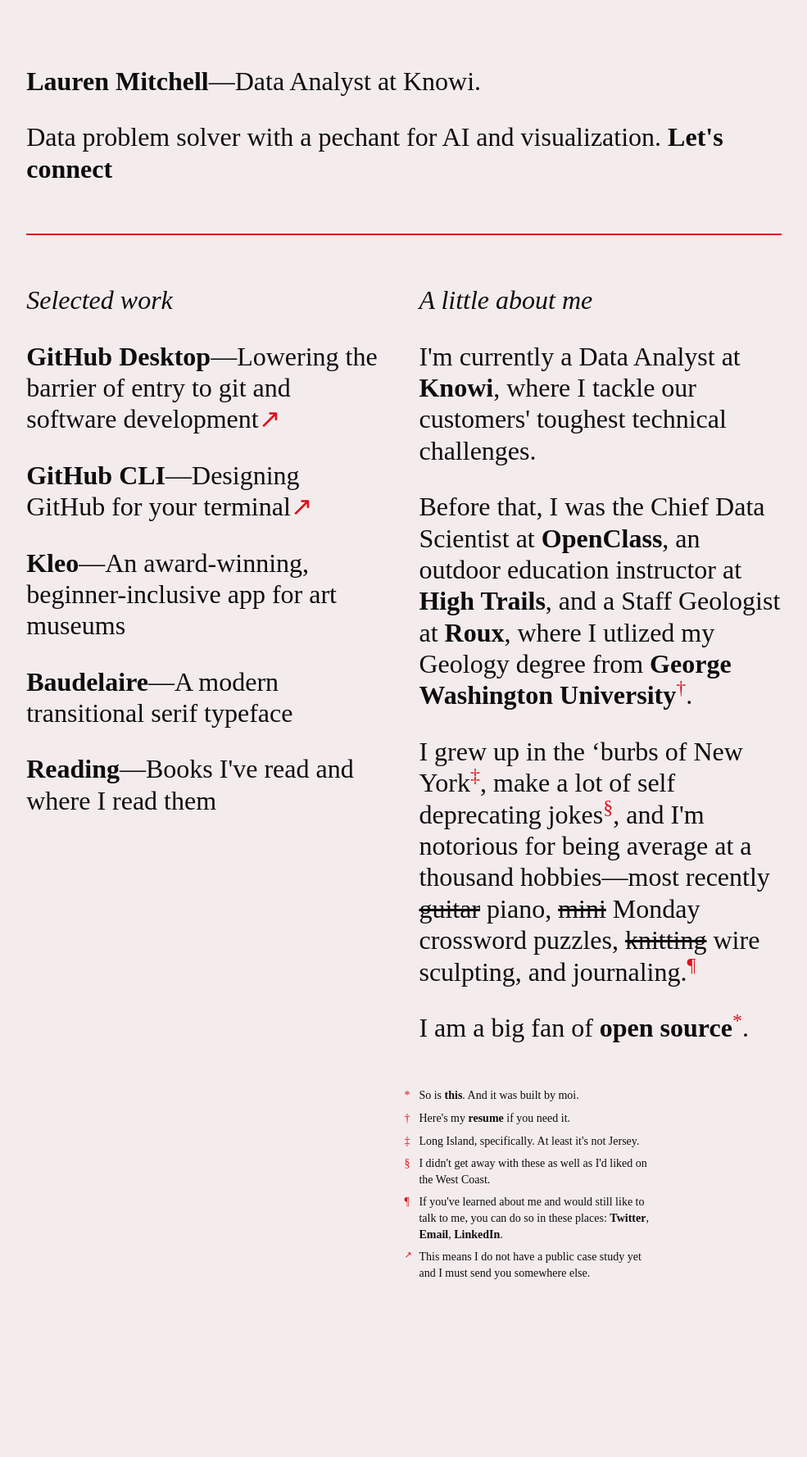
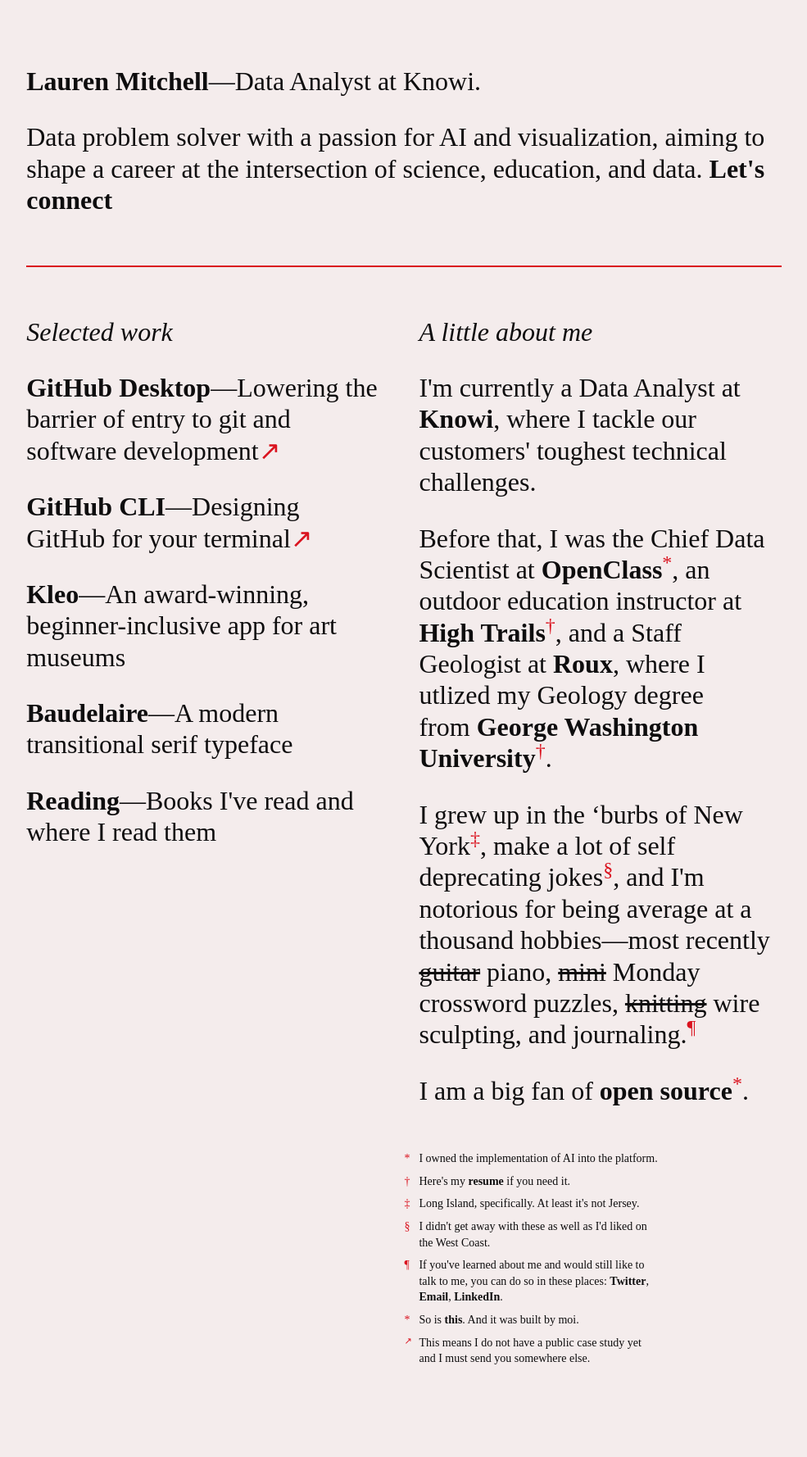
Before and after one commit to laurenmitch/laurenmitch.github.io, a Jekyll site: the page built from index.html, in a window 1280 px wide. Shown: the whole page at 82% size, without its empty margins (147-1132 px from the left). Built offline with Jekyll 4.4.1, drawn with Linux system fonts in a browser that asks for light colours; some web fonts are replaced; before the commit the page ends 1673 px from its top, so only the background shows below that.

Commit message:
Update index.html

```diff
--- a/index.html
+++ b/index.html
@@ -12,7 +12,7 @@
       <div>
         <h1><span class="hint" title="Type my name and see what happens">Lauren</span> Mitchell</h1>—Data Analyst at Knowi.
       </div>
-      <div>Data problem solver with a pechant for AI and visualization.
+      <div>Data problem solver with a passion for AI and visualization, aiming to shape a career at the intersection of science, education, and data.
         <a href="mailto:laurenmariemitch@gmail.com"> Let's connect</a></div>
       <hr class="accent">
     </div>
@@ -31,15 +31,16 @@
       <div class="about column">
         <h2>A little about me</h2>
         <div> I'm currently a Data Analyst at <a href="https://www.knowi.com/">Knowi</a>, where I tackle our customers' toughest technical challenges.</div>
-        <div>Before that, I was the Chief Data Scientist at <a href="https://openclass.ai/">OpenClass</a>, an outdoor education instructor at <a href="https://www.htoec.org/">High Trails</a>, and a Staff Geologist at <a href="https://www.rouxinc.com/">Roux</a>, where I utlized my Geology degree from&nbsp;<a>George Washington University</a><span class="accent superscript" id="dagger" onmouseover="addClass(dagger2, 'footnote-accent');" onmouseout="removeClass(dagger2, 'footnote-accent');">†</span>.</div>
+        <div>Before that, I was the Chief Data Scientist at <a href="https://openclass.ai/">OpenClass</a><span class="accent superscript" id="asterisk" onmouseover="addClass(asterisk2, 'footnote-accent');" onmouseout="removeClass(asterisk2, 'footnote-accent');">*</span>, an outdoor education instructor at <a href="https://www.htoec.org/">High Trails</a><span class="accent superscript" id="dagger" onmouseover="addClass(dagger2, 'footnote-accent');" onmouseout="removeClass(dagger2, 'footnote-accent');">†</span>, and a Staff Geologist at <a href="https://www.rouxinc.com/">Roux</a>, where I utlized my Geology degree from&nbsp;<a>George Washington University</a><span class="accent superscript" id="dagger" onmouseover="addClass(dagger2, 'footnote-accent');" onmouseout="removeClass(dagger2, 'footnote-accent');">†</span>.</div>
         <div>I grew up in the ‘burbs of New York<span class="accent superscript" id="doubledagger" onmouseover="addClass(doubledagger2, 'footnote-accent');" onmouseout="removeClass(doubledagger2, 'footnote-accent');">‡</span>, make a lot of self deprecating jokes<span class="accent superscript" id="section" onmouseover="addClass(section2, 'footnote-accent');" onmouseout="removeClass(section2, 'footnote-accent');">§</span>, and I'm notorious for being average at a thousand hobbies—most recently <strike>guitar</strike> piano, <strike>mini</strike> Monday crossword puzzles, <strike>knitting</strike> wire sculpting, and journaling.<span class="accent superscript" id="paragraph" onmouseover="addClass(paragraph2, 'footnote-accent');" onmouseout="removeClass(paragraph2, 'footnote-accent');">¶</span></div>
         <div>I am a big fan of <a href="http://github.com/desktop/desktop">open</a>&nbsp;<a href="http://github.com/cli/cli">source</a><span class="accent superscript" id="asterisk" onmouseover="addClass(asterisk2, 'footnote-accent');" onmouseout="removeClass(asterisk2, 'footnote-accent');">*</span>.</div>
         <div class="notes grid">
-          <span class="accent">*</span><p class="note" id="asterisk2"><span>So is <a href="https://github.com/ampinsk/ampinsk.github.io">this</a>. And it was built by moi.</span></p>
+          <span class="accent">*</span><p class="note" id="asterisk2"><span>I owned the implementation of AI into the platform.</span></p>
           <span class="accent">†</span><p class="note" id="dagger2"><span>Here's my <a href="/pinsker-resume-2021.pdf">resume</a> if you need it.</span></p>
           <span class="accent">‡</span><p class="note" id="doubledagger2"><span>Long Island, specifically. At least it's not Jersey.</span></p>
           <span class="accent">§</span><p class="note" id="section2"><span>I didn't get away with these as well as I'd liked on the West Coast.</span></p>
           <span class="accent">¶</span><p class="note" id="paragraph2"><span>If you've learned about me and would still like to talk to me, you can do so in these places: <a href="http://twitter.com/ampinsk">Twitter</a>, <a href="mailto:apinsker4@gmail.com">Email</a>, <a href="https://www.linkedin.com/in/amandapinsker/">LinkedIn</a>.</span></p>
+          <span class="accent">*</span><p class="note" id="asterisk2"><span>So is <a href="https://github.com/ampinsk/ampinsk.github.io">this</a>. And it was built by moi.</span></p>
           <span class="accent optically-smaller">&#8599;&#xFE0E;</span><p class="note" id="external2"><span>This means I do not have a public case study yet  and I must send you somewhere else.</span></p>
         </div>
 
```
